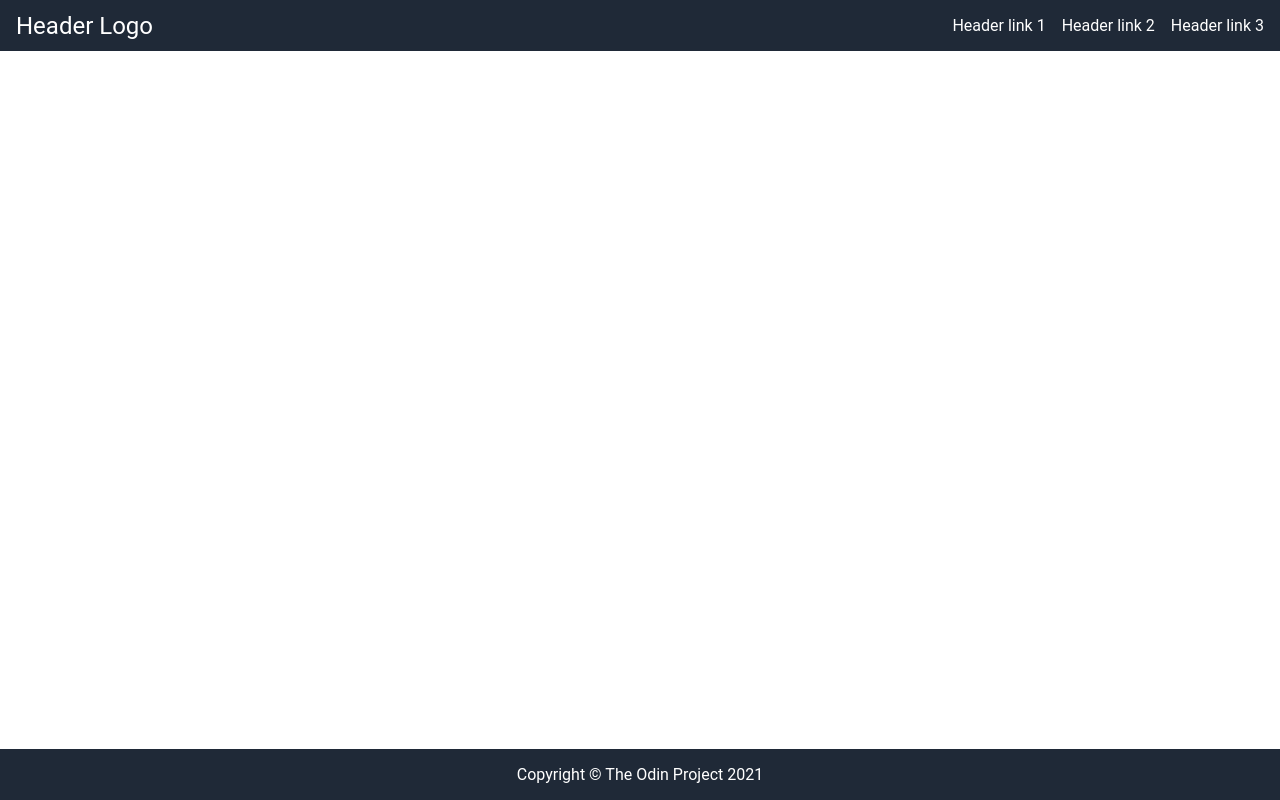
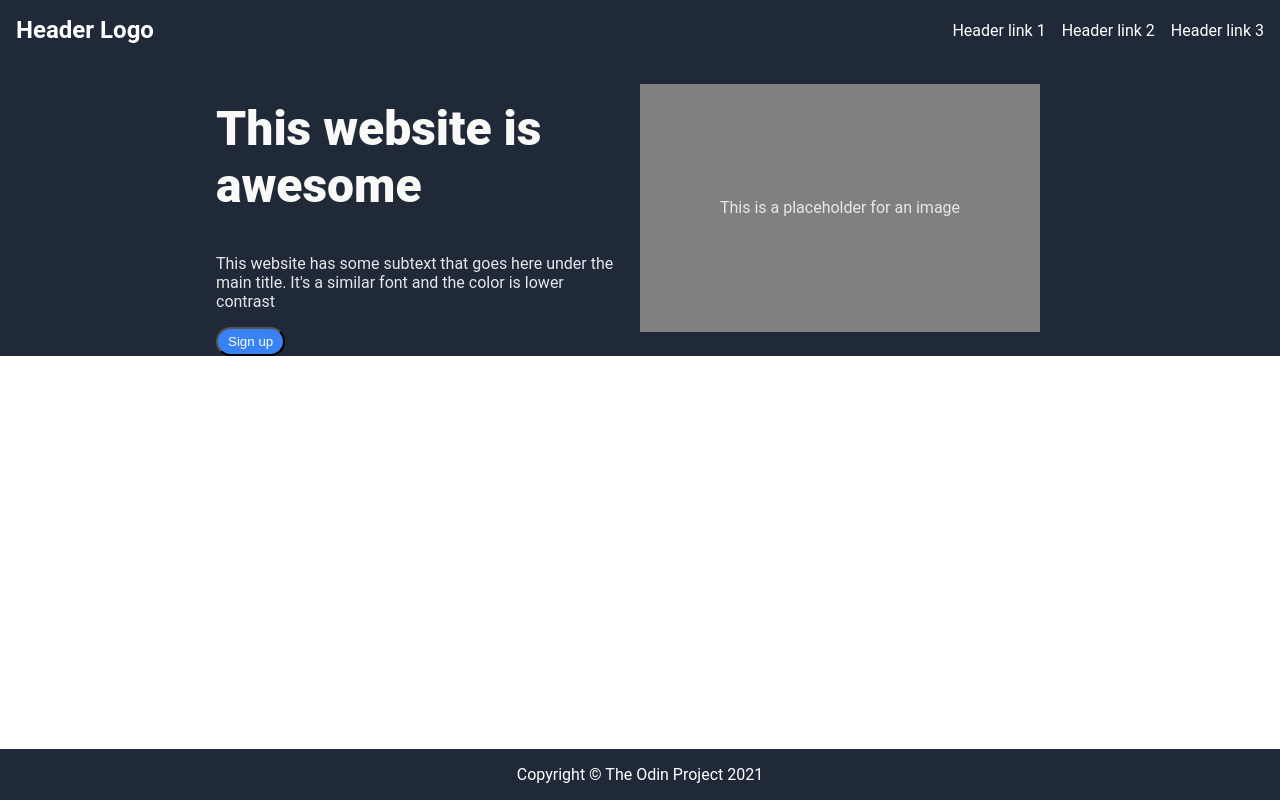
Before and after one commit to danielbraaten96-tech/landing-page, a plain HTML site: page index.html in a window 1280 px wide. Drawn offline with Linux system fonts and the light colour scheme.

Commit message:
add boxes for different sections and style first box

```diff
--- a/index.html
+++ b/index.html
@@ -8,7 +8,7 @@
 </head>
 <body>
     <div class="header dark-bg">
-        <div class="logo">Header Logo</div>
+        <h1 class="logo">Header Logo</h1>
         <ul class="links">
             <li><a href="#">Header link 1</a></li>
             <li><a href="#">Header link 2</a></li>
@@ -16,7 +16,22 @@
         </ul>
     </div>
     <div class="body">
-
+        <div class="first dark-bg">
+            <div class="text">
+                <h2>This website is awesome</h2>
+                <p>This website has some subtext that goes here under the main title. It's a similar font and the color is lower contrast</p>
+                <button> Sign up</button>
+            </div>
+            <div class="img-placeholder">
+                <p>This is a placeholder for an image</p>
+            </div>
+        </div>
+        <div class="second">
+        </div>
+        <div class="third">
+        </div>
+        <div class="fourth">
+        </div>
     </div>
     <div class="footer dark-bg">
         <div>Copyright &copy; The Odin Project 2021 </div>
--- a/style.css
+++ b/style.css
@@ -38,6 +38,42 @@ a {
     flex: 1;
 }
 
+.first {
+    display: flex;
+    justify-content: center;
+}
+
+.text {
+    width: 400px;
+}
+
+.first h2 {
+    color: #F9FAF8;
+    font-size: 48px;
+    font-weight: 900;
+}
+
+.first p {
+    color: #E5E7EB;
+}
+
+button {
+    background-color: #3882F6;
+    border-radius: 25px;
+    padding: 5px 10px;
+    color: white;
+}
+
+.img-placeholder {
+    display: flex;
+    width: 400px;
+    background-color: gray;
+    justify-content: center;
+    align-items: center;
+    margin: 24px;
+    text-align: center;
+}
+
 .footer div {
     align-items: center;
     justify-content: center;
```
